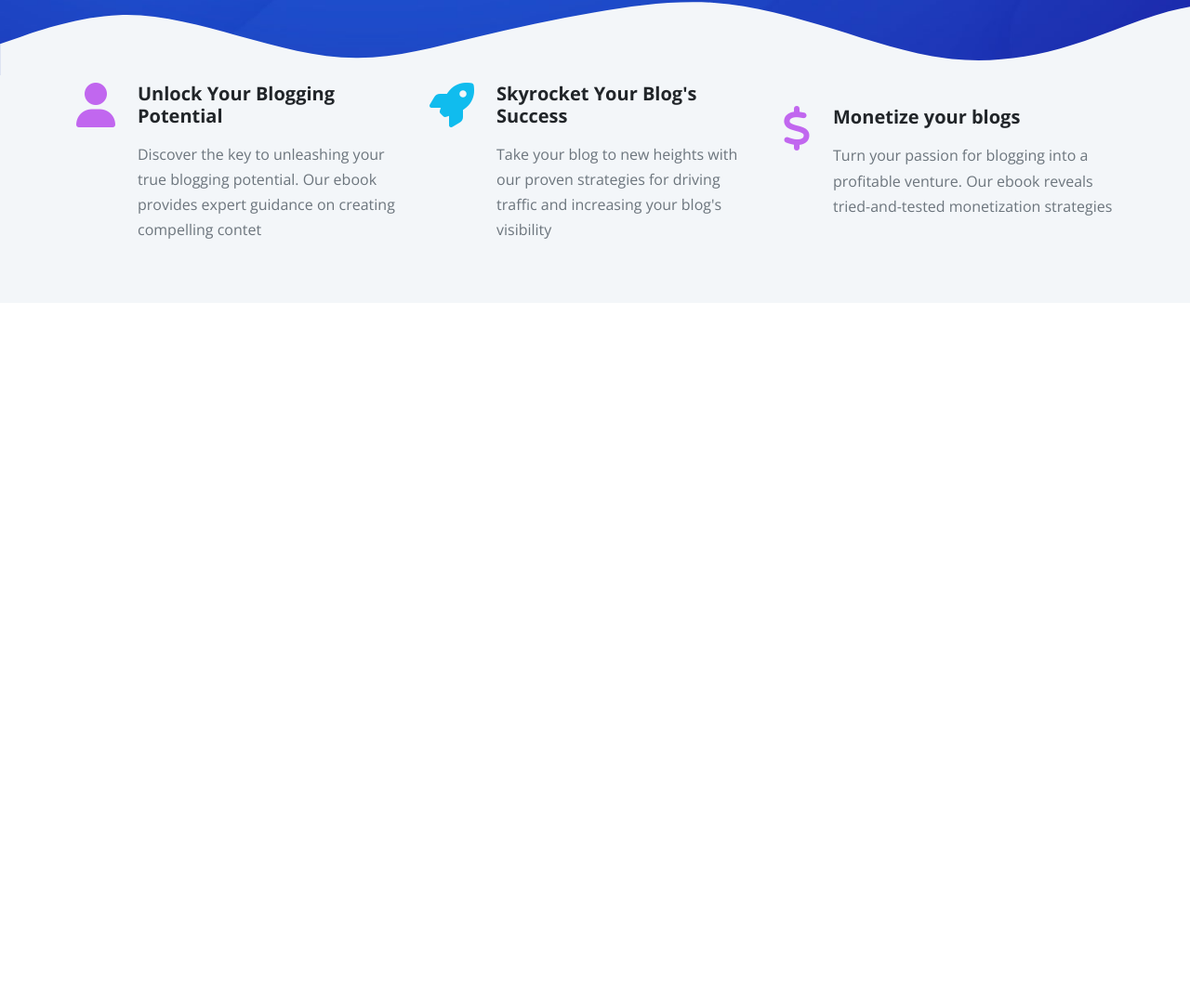
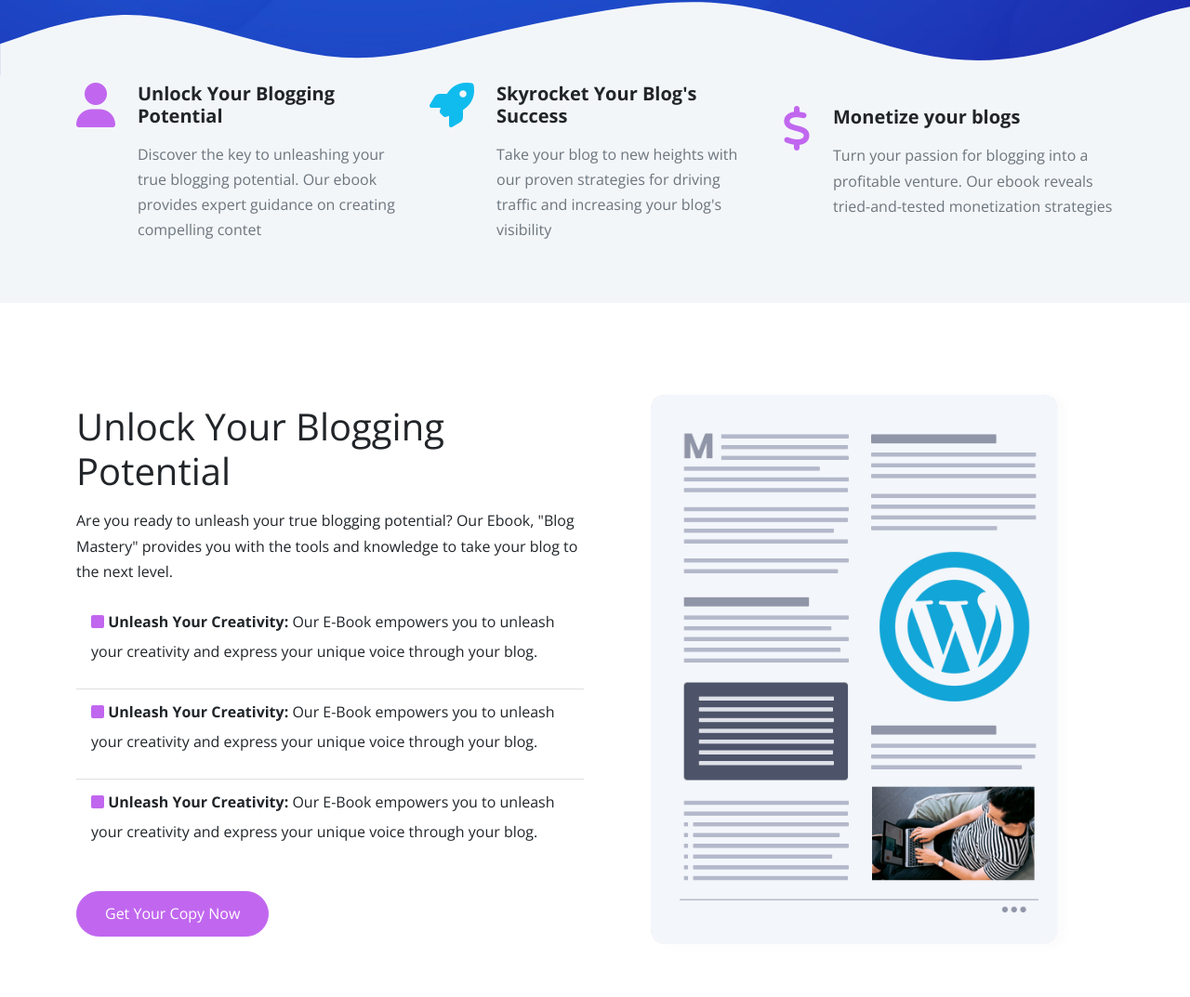
Before and after one commit to PedroMarcelino7/EbookWebsite, a website: page index.html in a window 1280 px wide. Shown: the part 863-1936 px from the top of the page at 93% size. Before the commit the page ends 1189 px from the top, so only its background shows below. Drawn offline with nearby package versions, Linux system fonts and the light colour scheme; files that its build step writes are made by us from their sources.

Commit message:
finishing section 2 (details 1)

```diff
--- a/index.html
+++ b/index.html
@@ -144,6 +144,59 @@
     </div>
   </section>
 
+  <!-- details -->
+  <section id="details" class="details my-5">
+    <div class="container">
+      <div class="row">
+        <div class="col-lg-6">
+          <div class="text-container d-flex flex-column justify-content-center h-100">
+            <h2 class="display-6">Unlock Your Blogging Potential</h2>
+
+            <p>
+              Are you ready to unleash your true blogging potential? Our Ebook, "Blog Mastery" provides you with the
+              tools and knowledge to take your blog to the next level.
+            </p>
+
+            <ul class="list-group list-group-flush lh-lg">
+              <li class="list-group-item">
+                <p>
+                  <i class="fas fa-square text-primary"></i>
+                  <strong>Unleash Your Creativity:</strong> Our E-Book empowers you to unleash your creativity and
+                  express your unique voice through your blog.
+                </p>
+              </li>
+
+              <li class="list-group-item">
+                <p>
+                  <i class="fas fa-square text-primary"></i>
+                  <strong>Unleash Your Creativity:</strong> Our E-Book empowers you to unleash your creativity and
+                  express your unique voice through your blog.
+                </p>
+              </li>
+
+              <li class="list-group-item">
+                <p>
+                  <i class="fas fa-square text-primary"></i>
+                  <strong>Unleash Your Creativity:</strong> Our E-Book empowers you to unleash your creativity and
+                  express your unique voice through your blog.
+                </p>
+              </li>
+            </ul>
+
+            <a class="btn btn-primary text-white mt-4 align-self-start" data-bs-toggle="modal"
+              data-bs-target="#modal1">Get Your Copy Now</a>
+          </div>
+        </div>
+
+        <div class="col-lg-6">
+          <div class="image-container p-5">
+            <img src="images/description.png" alt="Description" class="img-fluid">
+          </div>
+        </div>
+      </div>
+    </div>
+  </section>
+
 
 
   <!-- boostrap script -->
--- a/scss/styles.scss
+++ b/scss/styles.scss
@@ -16,6 +16,15 @@
     background-size: cover;
 }
 
+.modal-dialog {
+    max-width: 1040px;
+}
+
+.download {
+    background: url(../images/download-background.jpg) center center no-repeat;
+    background-size: cover;
+}
+
 @media (max-width: 1000px) {
     .hero {
         .image-container {
```
